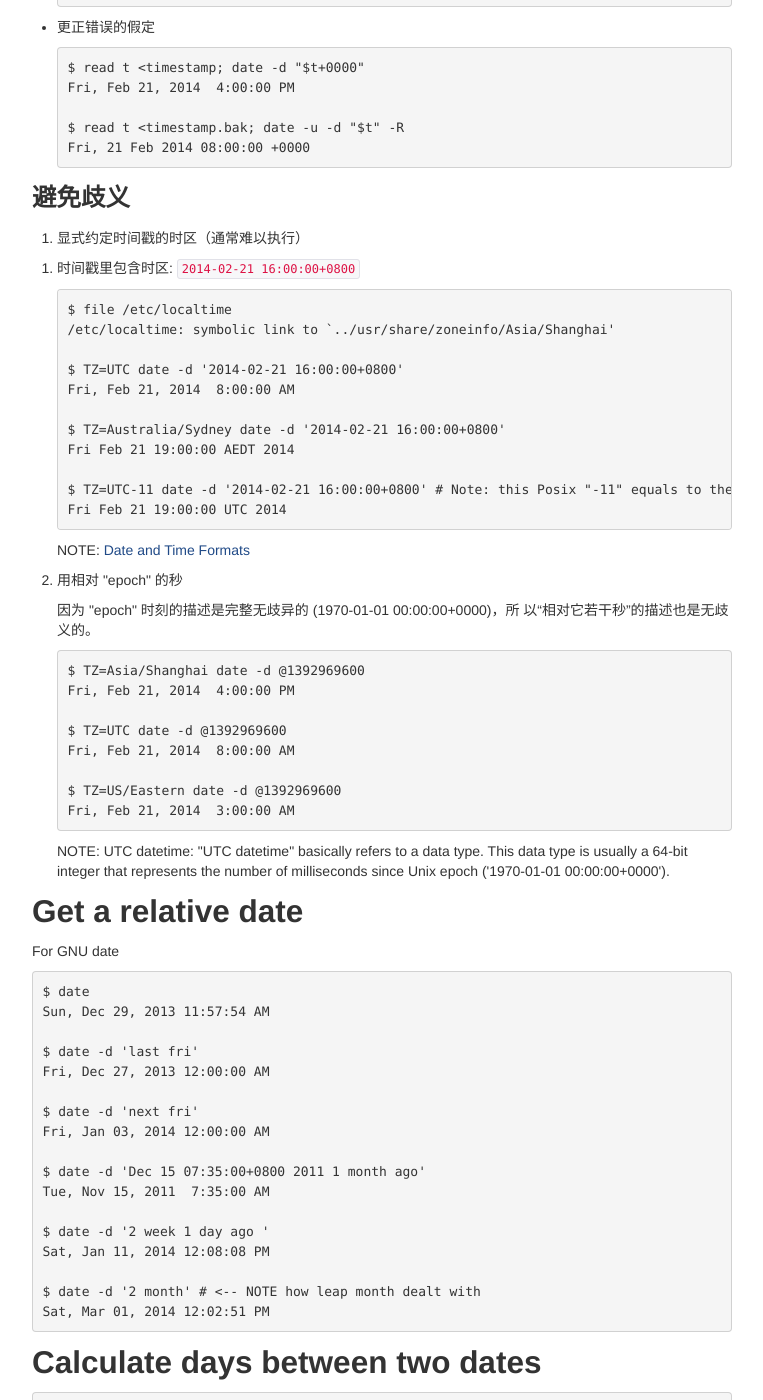
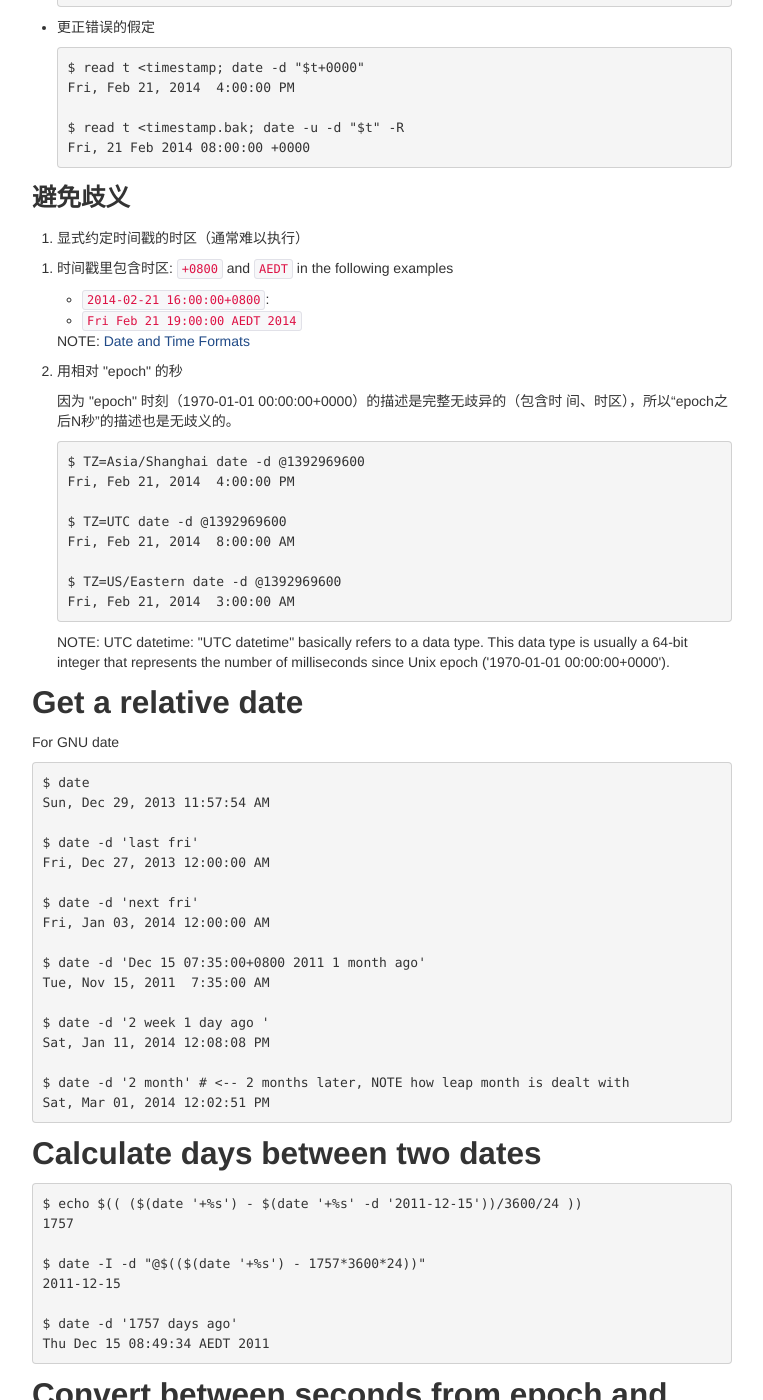
Before and after one commit to lgfang/lgfang.github.io, a Jekyll site: the page built from _posts/2014-02-21-time.html, in a window 1280 px wide and 1400 px high, scrolled down 1118 px. Shown: the whole window, without its empty margins (258-1021 px from the left). Built offline with Jekyll 4.4.1, drawn with Linux system fonts in a browser that asks for light colours; comment, search, counter and statistics services are not loaded; some of the changed text lies outside the part shown.

Commit message:
2014-02-21-time.html: fix error in "The same time in another timezone" and touch up.

```diff
--- a/_posts/2014-02-21-time.html
+++ b/_posts/2014-02-21-time.html
@@ -120,23 +120,12 @@ Fri, 21 Feb 2014 08:00:00 +0000
 
 <ol class="org-ol">
 <li><p>
-时间戳里包含时区: <code>2014-02-21 16:00:00+0800</code>
+时间戳里包含时区: <code>+0800</code> and <code>AEDT</code> in the following examples
 </p>
-
-<pre class="example">
-$ file /etc/localtime
-/etc/localtime: symbolic link to `../usr/share/zoneinfo/Asia/Shanghai'
-
-$ TZ=UTC date -d '2014-02-21 16:00:00+0800'
-Fri, Feb 21, 2014  8:00:00 AM
-
-$ TZ=Australia/Sydney date -d '2014-02-21 16:00:00+0800'
-Fri Feb 21 19:00:00 AEDT 2014
-
-$ TZ=UTC-11 date -d '2014-02-21 16:00:00+0800' # Note: this Posix "-11" equals to the ISO "+1100"
-Fri Feb 21 19:00:00 UTC 2014
-</pre>
-
+<ul class="org-ul">
+<li><code>2014-02-21 16:00:00+0800</code>:</li>
+<li><code>Fri Feb 21 19:00:00 AEDT 2014</code></li>
+</ul>
 <p>
 NOTE: <a href="https://www.w3.org/TR/NOTE-datetime">Date and Time Formats</a>
 </p></li>
@@ -146,8 +135,8 @@ NOTE: <a href="https://www.w3.org/TR/NOTE-datetime">Date and Time Formats</a>
 </p>
 
 <p>
-因为 "epoch" 时刻的描述是完整无歧异的 (1970-01-01 00:00:00+0000)，所
-以“相对它若干秒”的描述也是无歧义的。
+因为 "epoch" 时刻（1970-01-01 00:00:00+0000）的描述是完整无歧异的（包含时
+间、时区），所以“epoch之后N秒”的描述也是无歧义的。
 </p>
 <pre class="example">
 $ TZ=Asia/Shanghai date -d @1392969600
@@ -192,7 +181,7 @@ Tue, Nov 15, 2011  7:35:00 AM
 $ date -d '2 week 1 day ago '
 Sat, Jan 11, 2014 12:08:08 PM
 
-$ date -d '2 month' # &lt;-- NOTE how leap month dealt with
+$ date -d '2 month' # &lt;-- 2 months later, NOTE how leap month is dealt with
 Sat, Mar 01, 2014 12:02:51 PM
 </pre>
 </div>
@@ -248,17 +237,33 @@ $ TZ=Australia/Sydney date -d 2020-04-05T01:00:00 --iso-8601=seconds
 2020-04-05T01:00:00+11:00           &lt;=== Timezone offset: 11 hours
 
 $ TZ=Australia/Sydney date -d 2020-04-05T02:00:00 --iso-8601=seconds
-2020-04-05T02:00:00+10:00           &lt;=== Timezone offset: becomes 10 hours one hours later
+2020-04-05T02:00:00+10:00           &lt;=== Timezone offset: becomes 10 hours
 </pre>
 </div>
 </div>
 
-<div id="outline-container-org527641b" class="outline-2">
-<h2 id="org527641b">The same time in another timezone</h2>
-<div class="outline-text-2" id="text-org527641b">
-<p>
-Refer to <a href="#orgc529f98">避免歧义</a>
-</p>
+<div id="outline-container-org1c9d713" class="outline-2">
+<h2 id="org1c9d713">Show the same time in different timezones</h2>
+<div class="outline-text-2" id="text-org1c9d713">
+<pre class="example">
+$ ls -l /etc/localtime
+lrwxr-xr-x 1 root wheel 42 Jan 27 13:17 /etc/localtime -&gt; /var/db/timezone/zoneinfo/Australia/Sydney
+
+$ date -d '2014-02-21 19:00:00+1100'
+Fri Feb 21 19:00:00 AEDT 2014
+
+$ TZ=Asia/Shanghai date -d '2014-02-21 19:00:00+1100'
+Fri Feb 21 16:00:00 CST 2014
+
+$ TZ=UTC date -d '2014-02-21 19:00:00+1100'
+Fri Feb 21 08:00:00 UTC 2014
+
+$ TZ=-08 date -R -d '2014-02-21 19:00:00+1100'          # Note: the Posix "-08" equals to the ISO "+0800"
+Fri, 21 Feb 2014 16:00:00 +0800
+
+$ TZ=MY_TZ_NAME-08 date -d '2014-02-21 19:00:00+1100'   # Same as the above, but with customized timezone name
+Fri Feb 21 16:00:00 MY_TZ_NAME 2014
+</pre>
 </div>
 </div>
 
```
